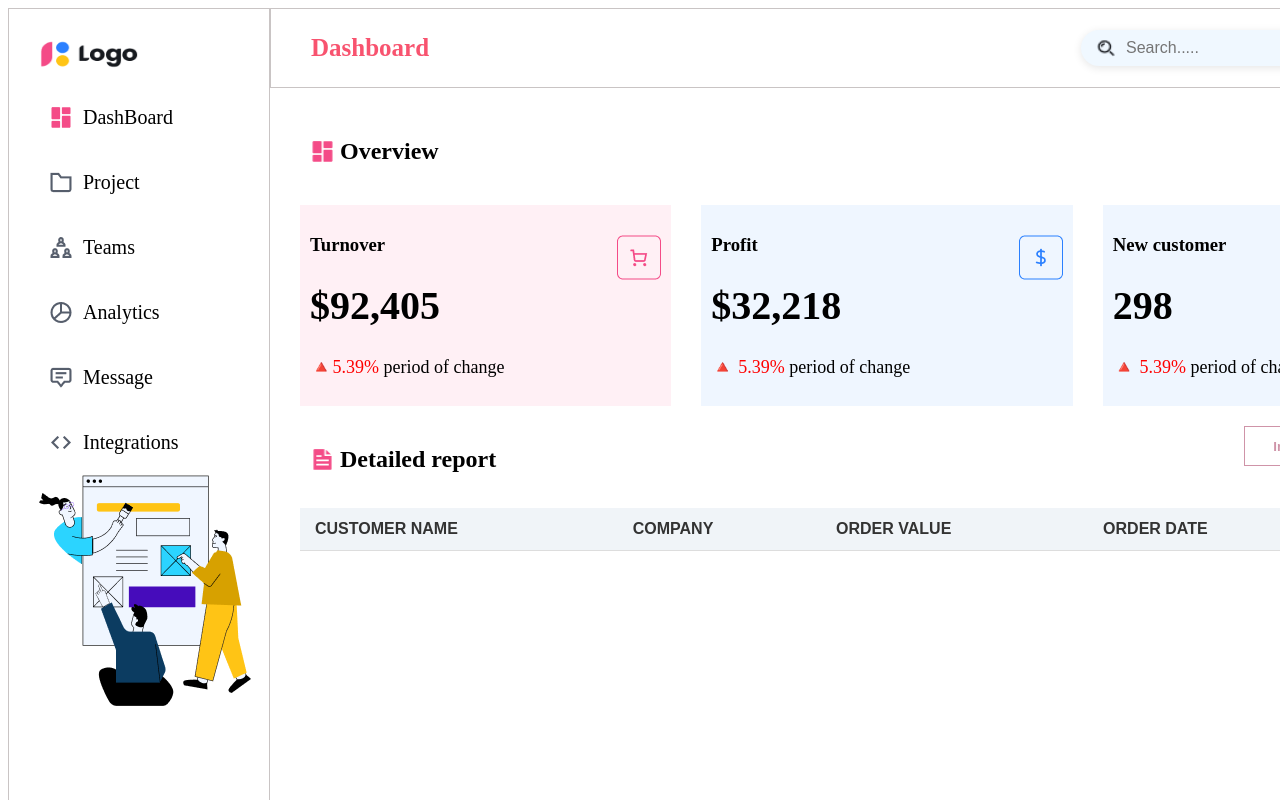
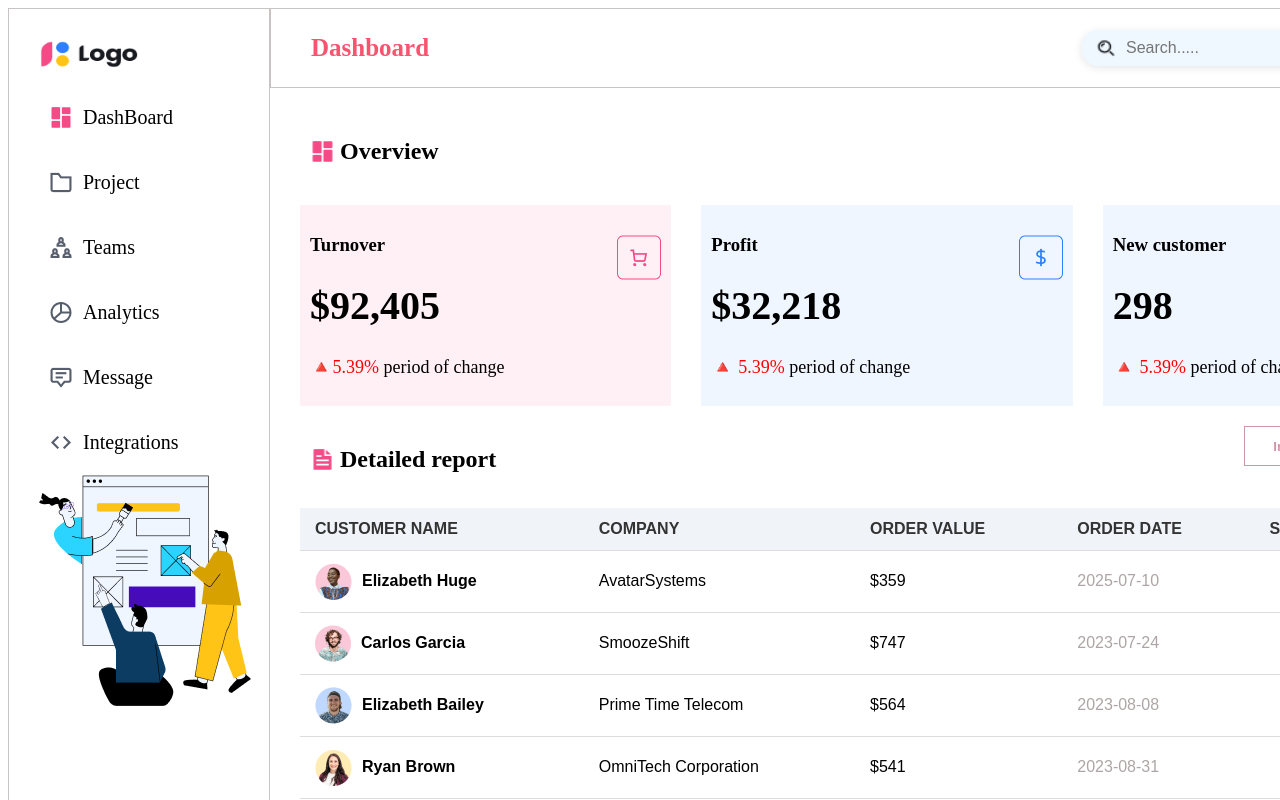
Before and after one commit to Truongxt/LabLTGD, a React (Vite) app in the folder lab06/lab06/: page / in a window 1280 px wide. Shown: the top 800 px of the page. Built offline with nearby package versions, Linux system fonts and the light colour scheme; data requests are answered from the project's data file.

Commit message:
4. Data table react api

```diff
--- a/lab06/lab06/src/pages/Dashboard.jsx
+++ b/lab06/lab06/src/pages/Dashboard.jsx
@@ -27,13 +27,29 @@ function Dashboard() {
                         </tr>
                     </thead>
                     <tbody>
-
+                        {data.map((row, index) => (
+                            <tr key={index}>
+                                <td >
+                                    <div style={{ display: "flex", alignItems: "center", textAlign: "center" }}>
+                                        <img src={row.img} alt="" style={{ marginRight: 10 }} />
+                                        <h3>{row.customerName}</h3>
+                                    </div>
+                                </td>
+                                <td>{row.company}</td>
+                                <td>${row.orderValue}</td>
+                                <td className="orderDate">{row.orderDate}</td>
+                                <td style={{ textAlign: "center" }}><span className={`status ${row.status === "New" ? "new" : row.status === "Completed" ? "complete" : "process"}`}>
+                                    {row.status}
+                                </span></td>
+                                <td style={{ cursor: "pointer" }}>✏️</td>
+                            </tr>
+                        ))}
                     </tbody>
                 </table>
 
             </div>
-            </div>
+        </div>
     )
 }
 
-            export default Dashboard
+export default Dashboard
```
Also changed, not shown: lab06/lab06/MinhChung/MinhChung4.png (added).
